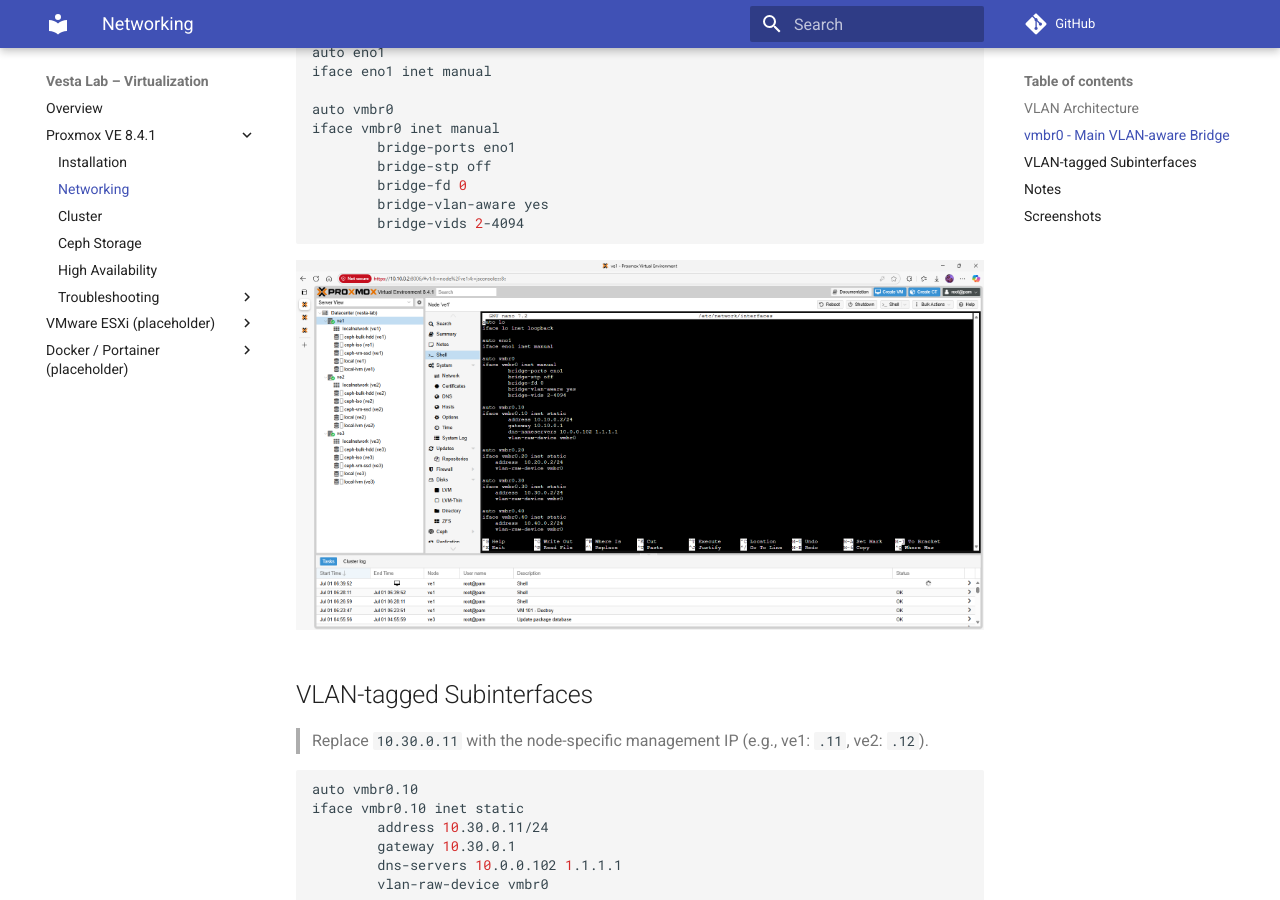
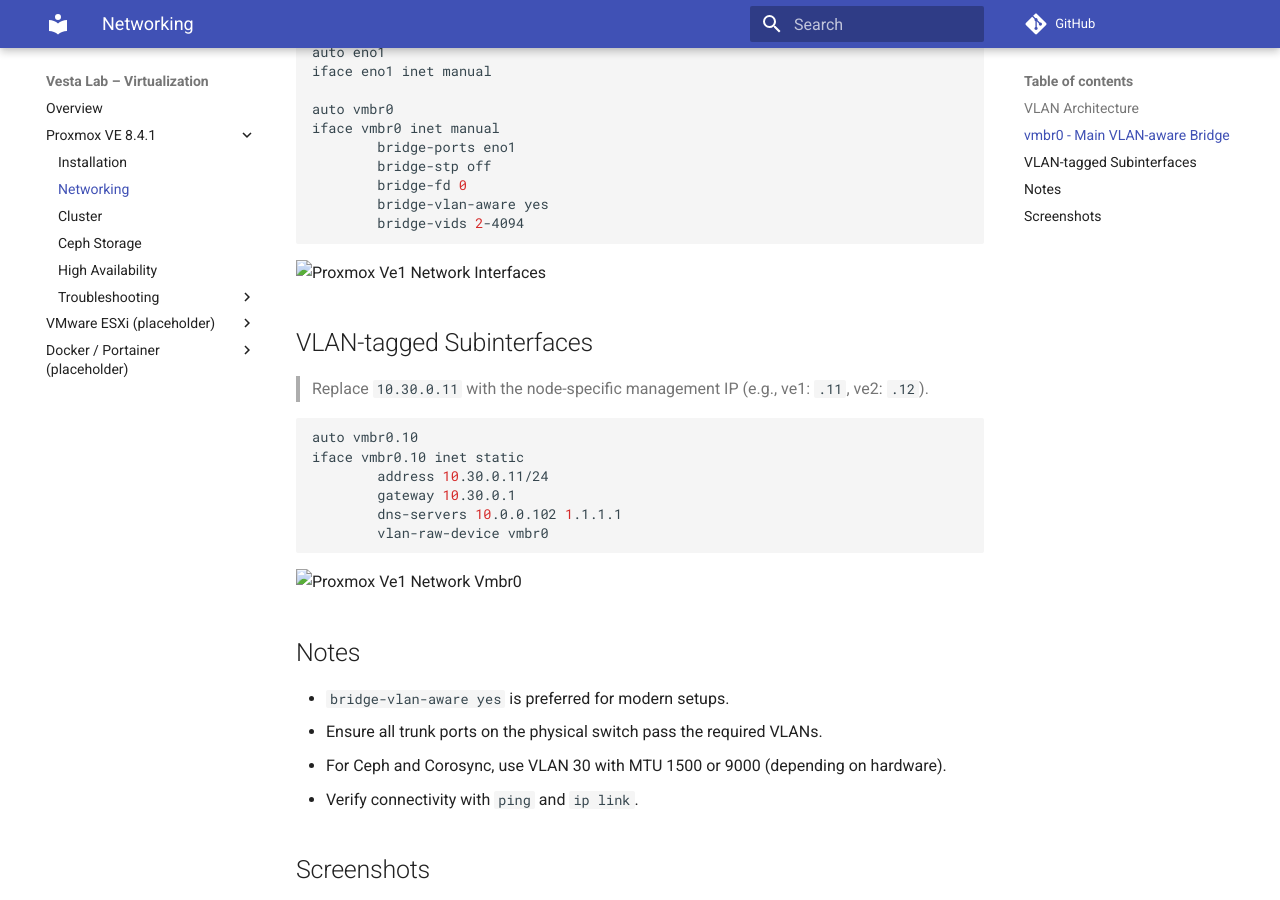
Before and after one commit to iFezGez/virtualization, an MkDocs documentation site: the page built from docs/proxmox/8.4.1/bare-metal/docs/network.md, in a window 1280 px wide and 900 px high, scrolled down 810 px. Built offline with MkDocs 1.6.1 and Material for MkDocs 9.7.7, drawn with Linux system fonts in a browser that asks for light colours; comment, search, counter and statistics services are not loaded.

Commit message:
Update network.md

````diff
--- a/docs/proxmox/8.4.1/bare-metal/docs/network.md
+++ b/docs/proxmox/8.4.1/bare-metal/docs/network.md
@@ -32,7 +32,7 @@
         bridge-vids 2-4094
 ```
 
-![Proxmox Ve1 Network Interfaces](/proxmox/8.4.1/bare-metal/assets/screenshots/proxmox-ve1-network-interfaces.png)
+![Proxmox Ve1 Network Interfaces](/docs/proxmox/8.4.1/bare-metal/assets/screenshots/proxmox-ve1-network-interfaces.png)
 
 ## VLAN-tagged Subinterfaces
 
@@ -47,7 +47,7 @@
         vlan-raw-device vmbr0
 ```
 
-![Proxmox Ve1 Network Vmbr0](/proxmox/8.4.1/bare-metal/assets/screenshots/proxmox-ve1-network-vmbr0.png)
+![Proxmox Ve1 Network Vmbr0](/docs/proxmox/8.4.1/bare-metal/assets/screenshots/proxmox-ve1-network-vmbr0.png)
 
 ## Notes
 
@@ -59,6 +59,6 @@
 
 ## Screenshots
 
-![Proxmox Network Vlan Tags](/proxmox/8.4.1/bare-metal/assets/screenshots/proxmox-network-vlan-tags.png)
+![Proxmox Network Vlan Tags](/docs/proxmox/8.4.1/bare-metal/assets/screenshots/proxmox-network-vlan-tags.png)
 
-![Proxmox Network Vlan Ping](/proxmox/8.4.1/bare-metal/assets/screenshots/proxmox-network-vlan-ping.png)
+![Proxmox Network Vlan Ping](/docs/proxmox/8.4.1/bare-metal/assets/screenshots/proxmox-network-vlan-ping.png)
````
